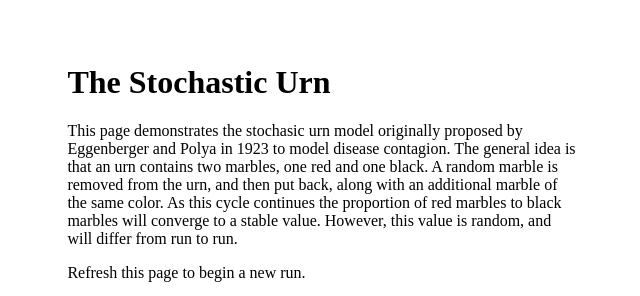
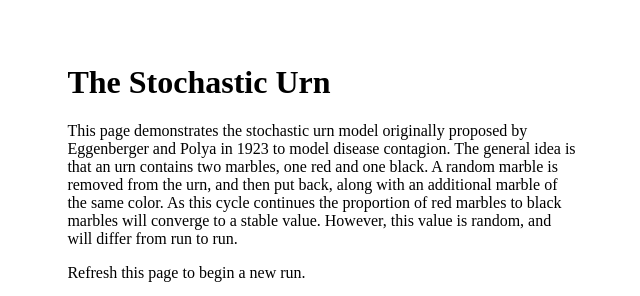
Before and after one commit to hollasch/stochastic-urn, a plain HTML site: page index.html in a window 1280 px wide. Shown: the top 296 px of the page, 35-675 px from the left. Drawn offline with nearby package versions, Linux system fonts and the light colour scheme.

Commit message:
Set up for GitHub pages

```diff
--- a/stochastic-urn.html
+++ b/index.html
@@ -29,7 +29,7 @@
 <body>
 
 <h1>The Stochastic Urn</h1>
-<p>This page demonstrates the stochasic urn model originally proposed by Eggenberger and Polya in
+<p>This page demonstrates the stochastic urn model originally proposed by Eggenberger and Polya in
 1923 to model disease contagion. The general idea is that an urn contains two marbles, one red and
 one black. A random marble is removed from the urn, and then put back, along with an additional
 marble of the same color. As this cycle continues the proportion of red marbles to black marbles
```
Also changed, not shown: 1 other file.
